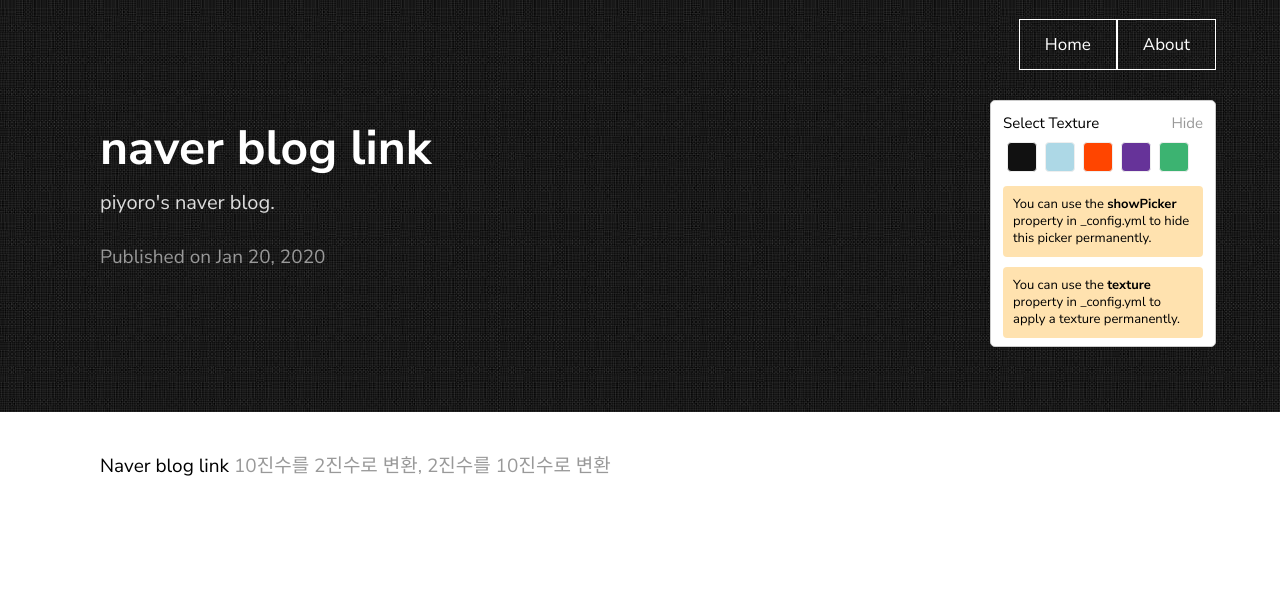
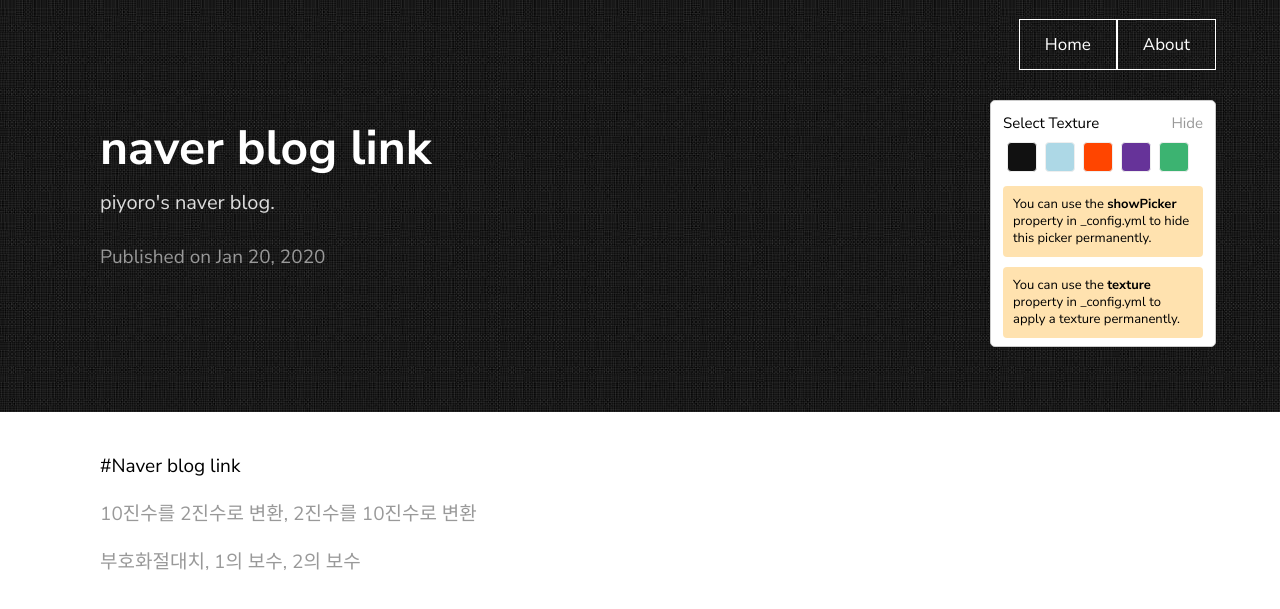
Before and after one commit to piyoro/piyoro.github.io, a Jekyll site: the page built from _posts/2019-05-21-blog-link.markdown, in a window 1280 px wide. Shown: the top 609 px of the page. Built offline with Jekyll 4.4.1, drawn with Linux system fonts in a browser that asks for light colours.

Commit message:
naver blog link managed

```diff
--- a/_posts/2019-05-21-blog-link.markdown
+++ b/_posts/2019-05-21-blog-link.markdown
@@ -4,5 +4,8 @@ title:  "naver blog link"
 description: piyoro's naver blog.
 date:   2020-01-21 03:07:36 +0530
 ---
-Naver blog link
+#Naver blog link
+
 [10진수를 2진수로 변환, 2진수를 10진수로 변환](https://blog.naver.com/PostView.nhn?blogId=piyoro&logNo=221770535071&redirect=Dlog&widgetTypeCall=true&directAccess=false)
+
+[부호화절대치, 1의 보수, 2의 보수](https://blog.naver.com/PostView.nhn?blogId=piyoro&logNo=221774762703&redirect=Dlog&widgetTypeCall=true&directAccess=false)
```
